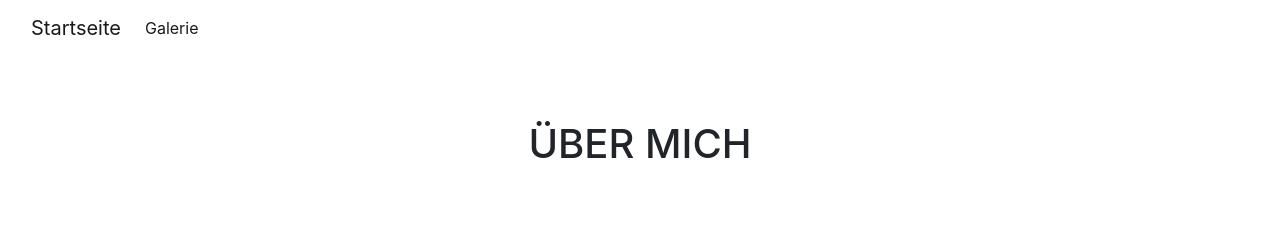
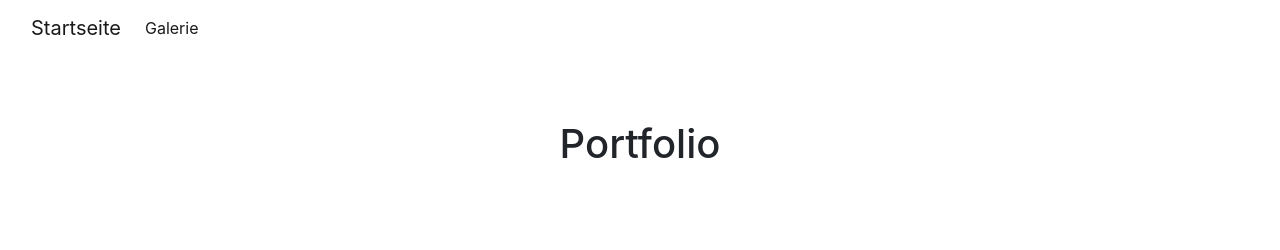
Before and after one commit to kylaziemke/LB02, a plain HTML site: page index.html in a window 1280 px wide. Shown: the top 250 px of the page. Drawn offline with nearby package versions, Linux system fonts and the light colour scheme.

Commit message:
line changed

```diff
--- a/index.html
+++ b/index.html
@@ -34,7 +34,7 @@
         <!-- carousel -->
         <div class="jumbotron bg-white">
             <div class="container text-center bg-white">
-                <h1>ÜBER MICH</h1>
+                <h1>Portfolio</h1>
             </div>
         </div>
         <div class="container">
```
